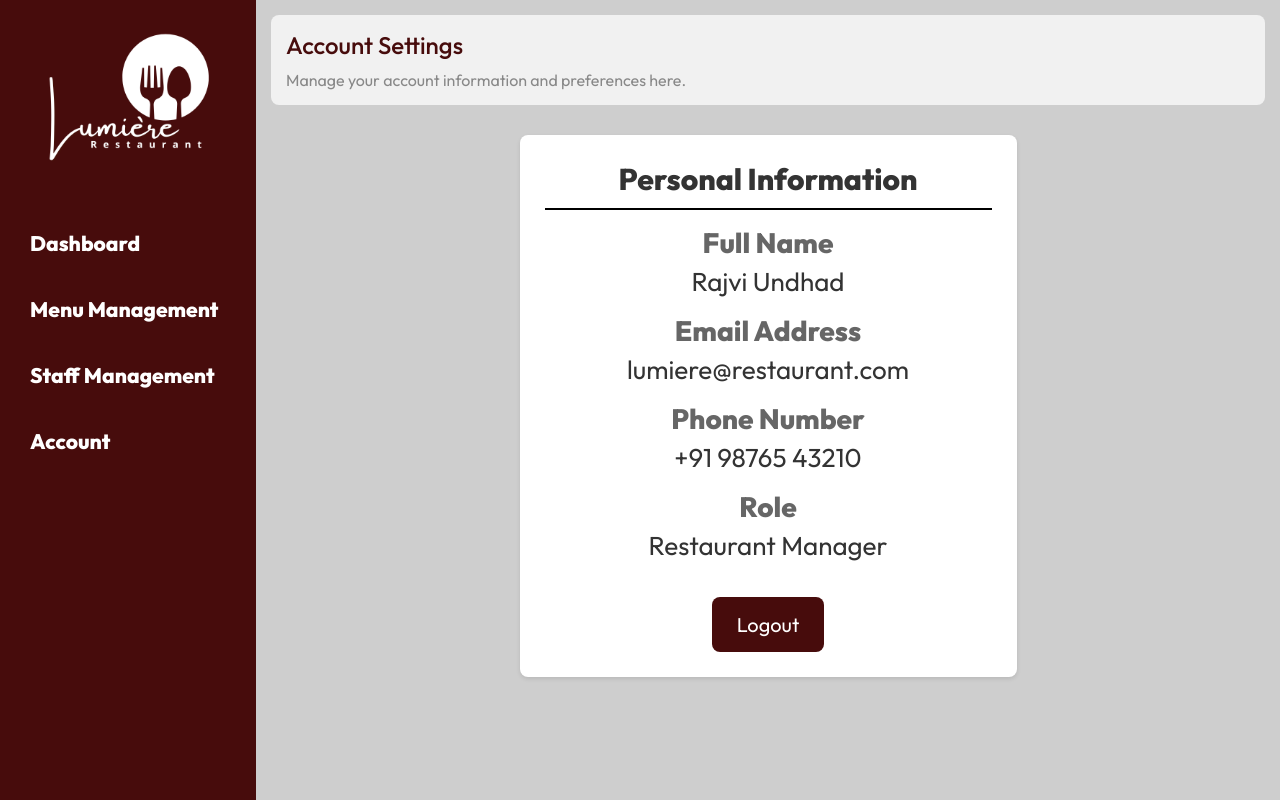
After one commit to rajvi418/Restaurant-PHP, a PHP site: page /Pages/account.php in a window 1280 px wide. The commit adds this page. Run offline with PHP 8.4, Linux system fonts and the light colour scheme.

Commit message:
Add account settings page with styling and layout; enhance user interface for personal information display

```diff
--- a/CSS/style.css
+++ b/CSS/style.css
@@ -498,3 +498,58 @@ footer {
     transform: translate(-50%, -50%) scale(1);
     opacity: 1;
 }
+
+
+
+
+
+
+
+
+
+
+
+
+/* Account Section */
+.account-content {
+    width: 50%;
+    margin: auto;
+    margin-top: 30px;
+}
+
+.account-card {
+    background: white;
+    padding: 25px;
+    border-radius: 8px;
+    box-shadow: 0 2px 4px rgba(0, 0, 0, 0.1);
+}
+
+.account-card h3 {
+    color: #333;
+    margin-bottom: 15px;
+    font-size: 30px;
+    border-bottom: 2px solid black;
+    padding-bottom: 10px;
+}
+
+.info-group {
+    margin-bottom: 15px;
+}
+
+.info-label {
+    font-weight: bold;
+    color: #666;
+    display: block;
+    font-size: 28px;
+    margin-bottom: 5px;
+}
+
+.info-value {
+    color: #333;
+    font-size: 26px;
+}
+
+.logout-btn {
+    margin-top: 20px;
+    font-size: 20px;
+}
--- /dev/null
+++ b/Pages/account.php
@@ -0,0 +1,117 @@
+<!DOCTYPE html>
+<html lang="en">
+
+<head>
+    <meta charset="UTF-8">
+    <meta name="viewport" content="width=device-width, initial-scale=1.0">
+    <title>Account Settings</title>
+    <link rel="stylesheet" href="../CSS/style.css">
+    <link rel="stylesheet" href="../CSS/font.css">
+    <style>
+        .account-content {
+            width: 50%;
+            margin: auto;
+            margin-top: 30px;
+        }
+
+        .account-card {
+            background: white;
+            padding: 25px;
+            text-align: center;
+            border-radius: 8px;
+            box-shadow: 0 2px 4px rgba(0, 0, 0, 0.1);
+        }
+
+        .account-card h3 {
+            color: #333;
+            margin-bottom: 15px;
+            font-size: 30px;
+            border-bottom: 2px solid black;
+            padding-bottom: 10px;
+        }
+
+        .info-group {
+            margin-bottom: 15px;
+        }
+
+        .info-label {
+            font-weight: bold;
+            color: #666;
+            display: block;
+            font-size: 28px;
+            margin-bottom: 5px;
+        }
+
+        .info-value {
+            color: #333;
+            font-size: 26px;
+        }
+
+        .logout-btn {
+            margin-top: 20px;
+            font-size: 20px;
+        }
+    </style>
+</head>
+
+<body>
+    <section class="dashboard-container">
+        <header class="dashboard-header">
+            <div class="logo">
+                <img src="../Logo/logo.png" alt="Logo">
+            </div>
+
+            <div class="slider-section">
+                <a href="Dashboard.php">
+                    <h3>Dashboard</h3>
+                </a>
+                <a href="../Pages/menu-management.php">
+                    <h3>Menu Management</h3>
+                </a>
+                <a href="../Pages/staff-management.php">
+                    <h3>Staff Management</h3>
+                </a>
+                <a href="../Pages/account.php">
+                    <h3>Account</h3>
+                </a>
+            </div>
+
+        </header>
+        <section class="content-container">
+            <div class="dashboard-welcome">
+                <h1>Account Settings</h1>
+                <p>Manage your account information and preferences here.</p>
+            </div>
+
+            <div class="account-content">
+                <div class="account-card">
+                    <h3> Personal Information</h3>
+                    <div class="info-group">
+                        <span class="info-label">Full Name</span>
+                        <span class="info-value">Rajvi Undhad</span>
+                    </div>
+                    <div class="info-group">
+                        <span class="info-label">Email Address</span>
+                        <span class="info-value">lumiere@restaurant.com</span>
+                    </div>
+                    <div class="info-group">
+                        <span class="info-label">Phone Number</span>
+                        <span class="info-value">+91 98765 43210</span>
+                    </div>
+                    <div class="info-group">
+                        <span class="info-label">Role</span>
+                        <span class="info-value">Restaurant Manager</span>
+                    </div>
+                    <div>
+                        <a href="../index.php">
+                            <button class="universal-btn logout-btn">Logout</button>
+                        </a>
+                    </div>
+                </div>
+            </div>
+        </section>
+    </section>
+
+</body>
+
+</html>
--- a/Pages/additems.php
+++ b/Pages/additems.php
@@ -116,7 +116,7 @@ if ($_SERVER["REQUEST_METHOD"] == "POST") {
             </div>
             <div>
                 <button class="universal-btn" type="submit">Add Item</button>
-                <button class="universal-btn back-btn"><a href="menu-management.php">Back </a></button>
+                <button class="universal-btn back-btn"><a href="menu-management.php">Back</a></button>
 
             </div>
         </form>
```
Also changed, not shown: Pages/menu-management.php (+6 -23 lines), Pages/user-account.php (deleted).
